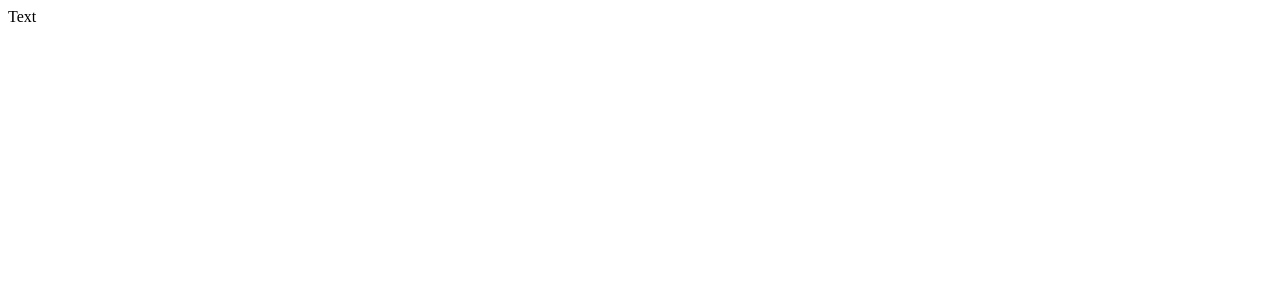
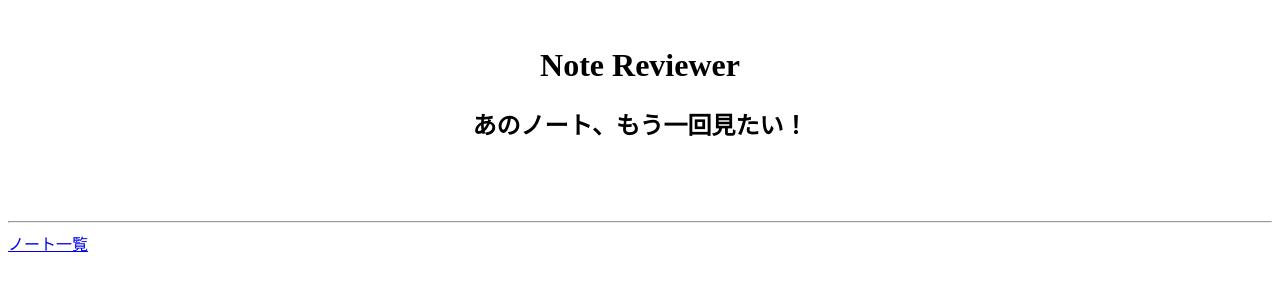
Before and after one commit to fesfkseofjeiashjfiwshjfigashjweifj/fesfkseofjeiashjfiwshjfigashjweifj.github.io, a plain HTML site: page pages/index.html in a window 1280 px wide. Drawn offline with Linux system fonts and the light colour scheme.

Commit message:
Update index.html

```diff
--- a/pages/index.html
+++ b/pages/index.html
@@ -1 +1,6 @@
-Text
+<p>&nbsp;</p>
+<h1 style="text-align:center">Note Reviewer</h1>
+<h2 style="text-align:center">あのノート、もう一回見たい！</h2>
+<h1>&nbsp;</h1>
+<hr>
+<a href="/note/" target="_top">ノート一覧</a>
```
